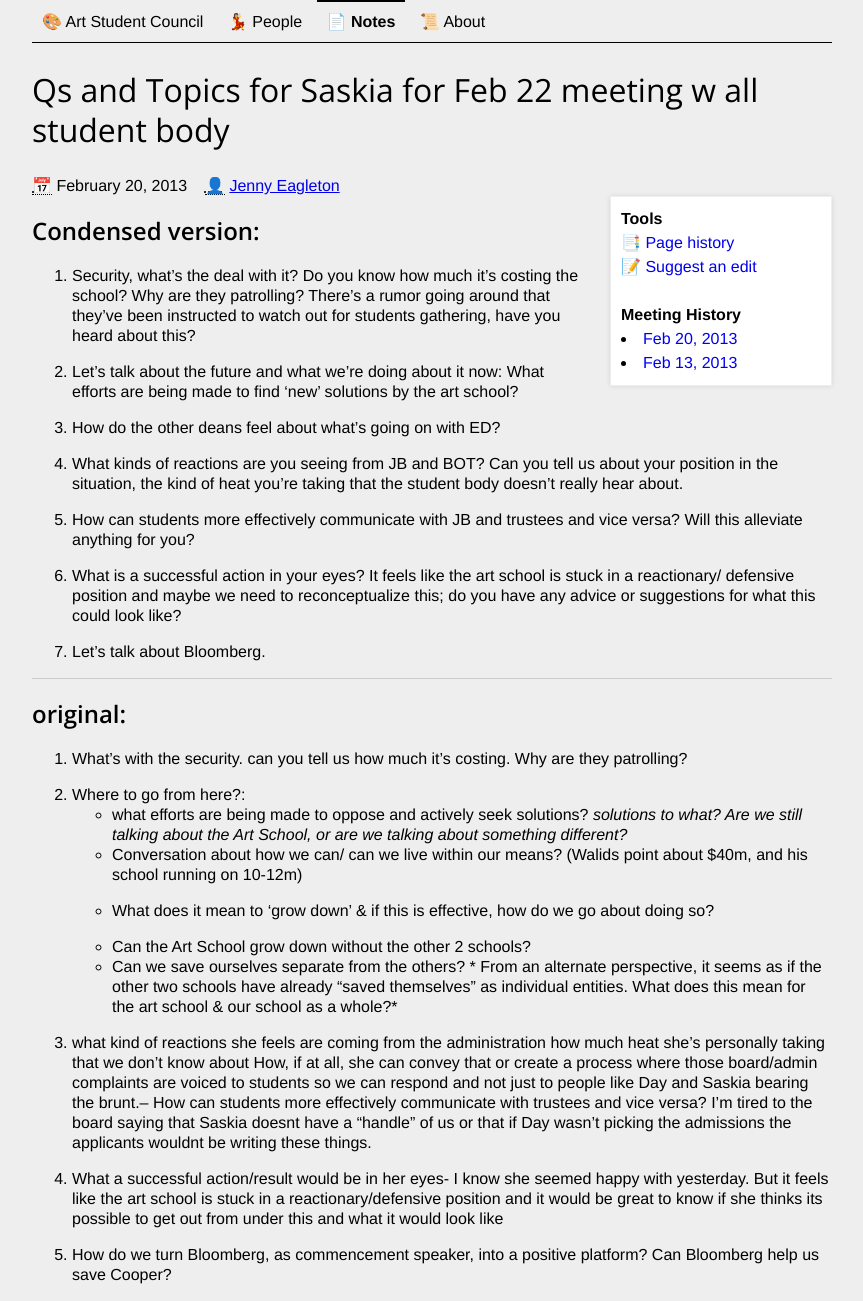
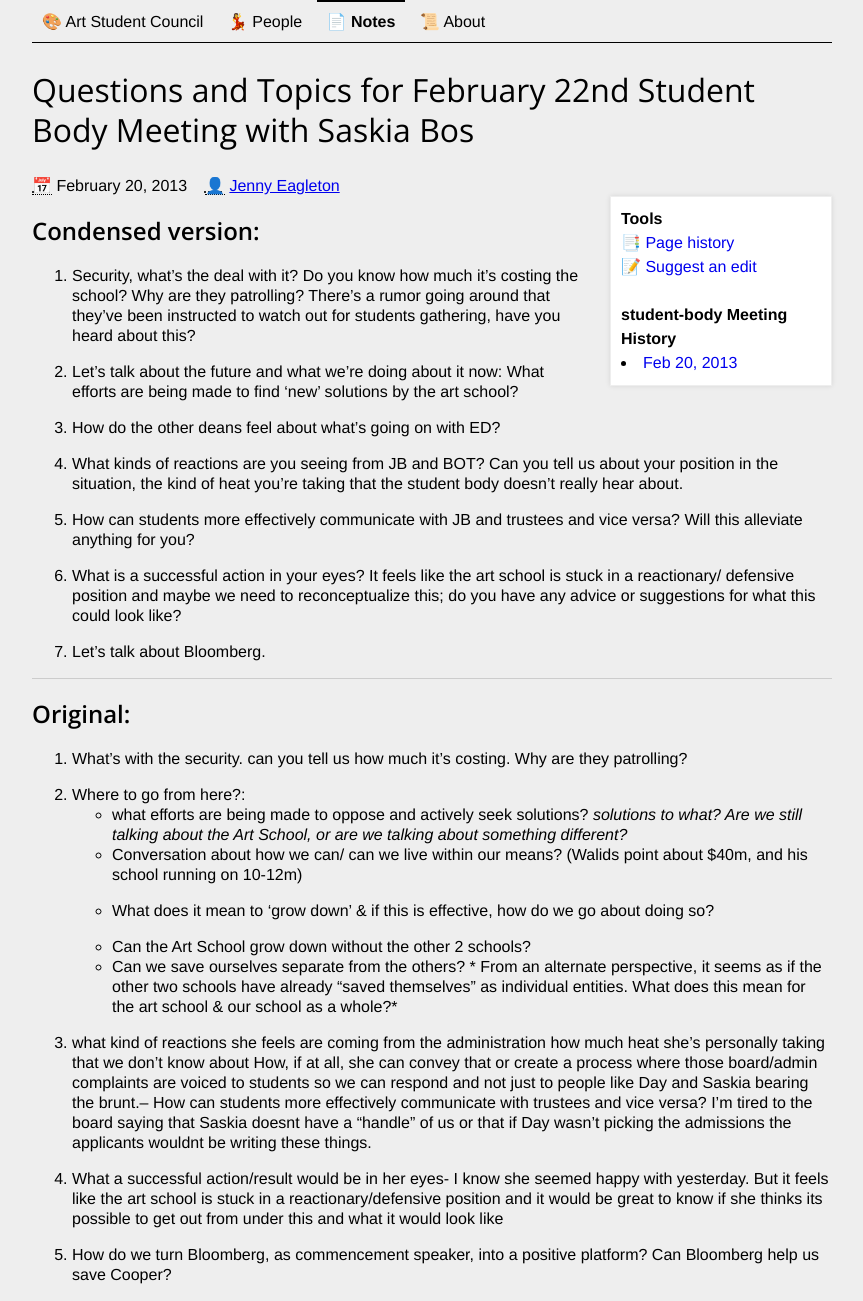
Before and after one commit to CooperASC/cooperasc.github.com, a Jekyll site: the page built from _posts/notes/2013-02-20-notes-about-friday-meeting-for-saskia.md, in a window 1280 px wide. Shown: the whole page, without its empty margins (208-1071 px from the left). Built offline with Jekyll 4.4.1, drawn with Linux system fonts in a browser that asks for light colours.

Commit message:
tiny fixes to title, tags, formatting

```diff
--- a/_posts/notes/2013-02-20-notes-about-friday-meeting-for-saskia.md
+++ b/_posts/notes/2013-02-20-notes-about-friday-meeting-for-saskia.md
@@ -1,14 +1,15 @@
 ---
-title: Qs and Topics for Saskia for Feb 22 meeting w all student body
+title: Questions and Topics for February 22nd Student Body Meeting with Saskia Bos
 notetaker: Jenny Eagleton
 published: true
 layout: notes-single
 category: notes
+tags: student-body
 filepath: _posts/notes/2013-02-13-bharucha-response.md
 
 ---
 
-##Condensed version:
+## Condensed version:
 
 1. Security, what's the deal with it? Do you know how much it's costing the school? Why are they patrolling? There's a rumor going around that they've been instructed to watch out for students gathering, have you heard about this?
 
@@ -25,7 +26,7 @@
 7. Let's talk about Bloomberg.
 
 **********************************************************************
-##original:
+## Original:
 1. What’s with the security. can you tell us how much it’s costing. Why are they patrolling?
 
 2. Where to go from here?:
```
